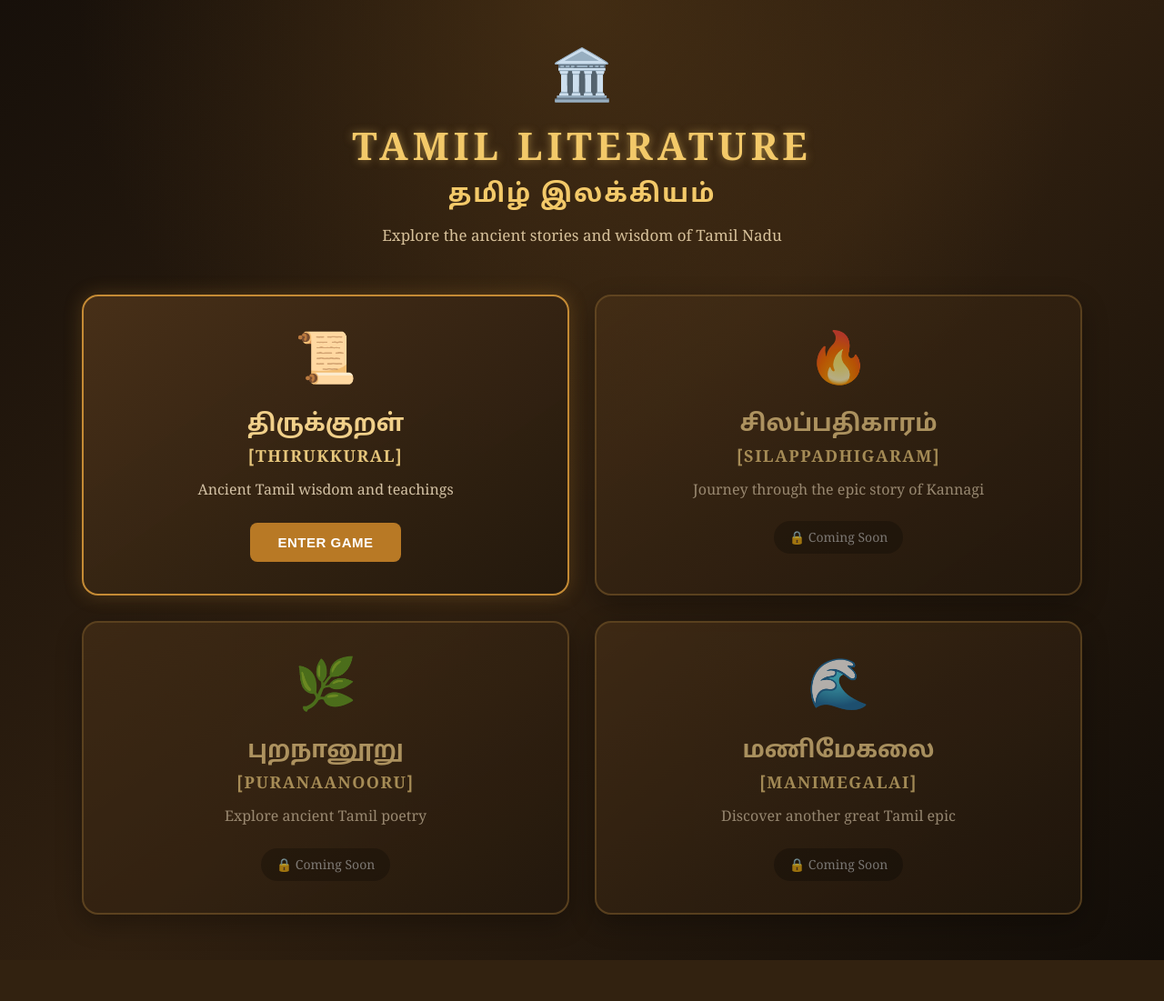
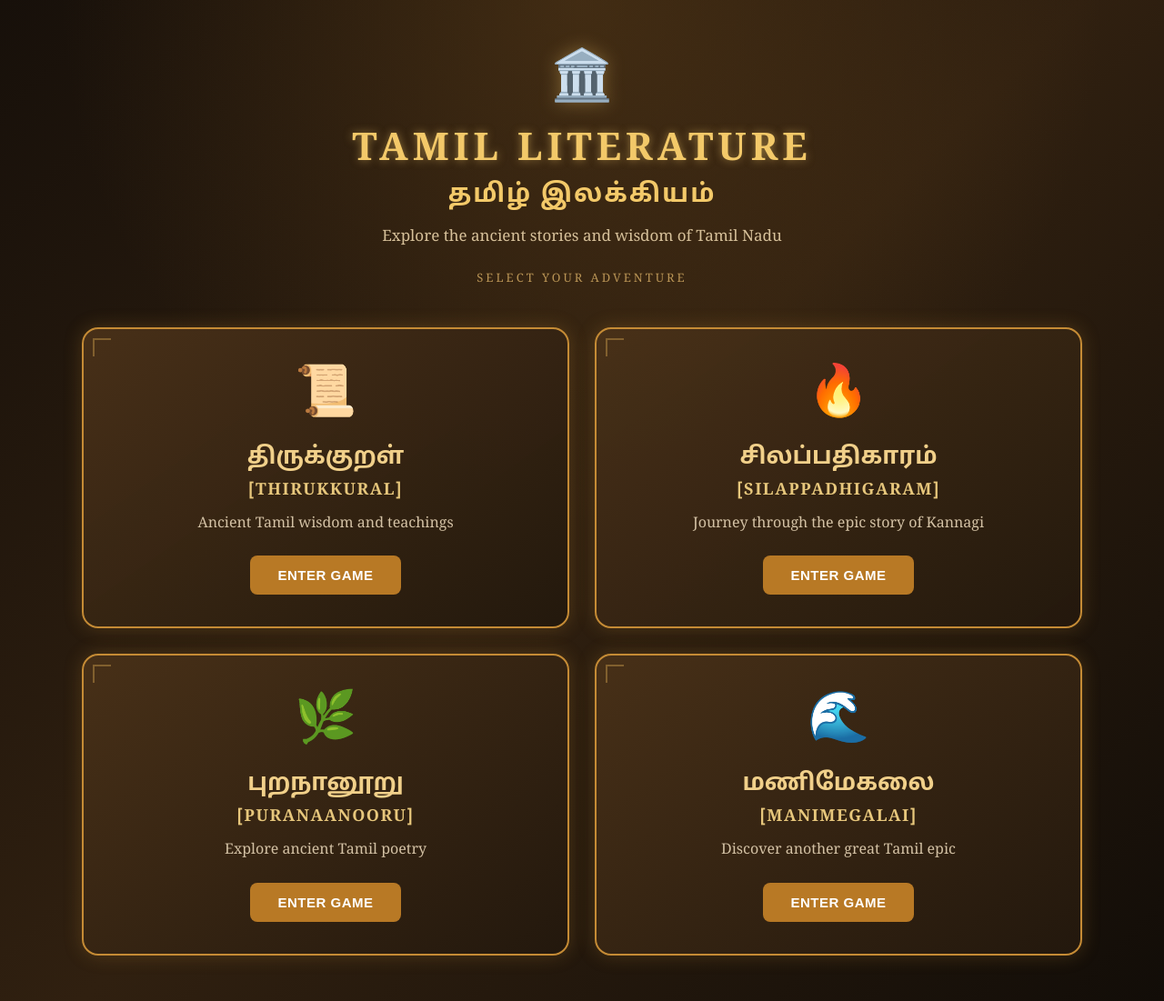
Before and after one commit to Sanjay-vengence/rpg-knowledge-quest, a FastAPI app: page / in a window 1280 px wide. Shown: the whole page at 91% size. Before the commit the page ends 1056 px from the top, so only its background shows below. Run offline with FastAPI, Linux system fonts and the light colour scheme.

Commit message:
Improve Literature Hub UI

```diff
--- a/static/hub.css
+++ b/static/hub.css
@@ -15,7 +15,6 @@
 
 body {
     min-height: 100vh;
-
     font-family:
         "Noto Sans Tamil",
         "Latha",
@@ -56,7 +55,7 @@ body {
 
 .hub-header {
     text-align: center;
-    margin-bottom: 50px;
+    margin-bottom: 45px;
 }
 
 
@@ -65,6 +64,11 @@ body {
 .temple-icon {
     font-size: 55px;
     margin-bottom: 10px;
+
+    filter:
+        drop-shadow(
+            0 0 10px rgba(243, 201, 105, 0.35)
+        );
 }
 
 
@@ -73,7 +77,6 @@ body {
 .hub-header h1 {
     font-size: 42px;
     letter-spacing: 5px;
-
     color: #f3c969;
 
     text-shadow:
@@ -85,11 +88,8 @@ body {
 
 .hub-header h2 {
     margin-top: 6px;
-
     font-size: 28px;
-
     letter-spacing: 2px;
-
     color: #f3c969;
 }
 
@@ -98,12 +98,27 @@ body {
 
 .hub-header p {
     margin-top: 15px;
+    font-size: 17px;
+    color: #d7c19a;
+    line-height: 1.6;
+}
 
-    font-size: 17px;
 
-    color: #d7c19a;
+/* =========================
+   SELECT YOUR ADVENTURE
+========================= */
 
-    line-height: 1.6;
+.hub-header::after {
+    content: "SELECT YOUR ADVENTURE";
+
+    display: block;
+
+    margin-top: 22px;
+
+    font-size: 13px;
+    letter-spacing: 3px;
+
+    color: #b99455;
 }
 
 
@@ -113,7 +128,6 @@ body {
 
 .literature-grid {
     max-width: 1100px;
-
     margin: auto;
 
     display: grid;
@@ -130,7 +144,9 @@ body {
 ========================= */
 
 .literature-card {
-    min-height: 270px;
+    position: relative;
+
+    min-height: 290px;
 
     padding: 35px;
 
@@ -157,17 +173,38 @@ body {
 }
 
 
+/* Small decorative corner */
+
+.literature-card::before {
+    content: "";
+
+    position: absolute;
+
+    top: 10px;
+    left: 10px;
+
+    width: 18px;
+    height: 18px;
+
+    border-top: 2px solid #9b7538;
+    border-left: 2px solid #9b7538;
+
+    opacity: 0.7;
+}
+
+
 /* =========================
    CARD HOVER
 ========================= */
 
 .literature-card:hover {
-    transform: translateY(-8px);
+    transform: translateY(-8px) scale(1.015);
 
     border-color: #d6a84d;
 
     box-shadow:
-        0 15px 40px rgba(0, 0, 0, 0.65);
+        0 15px 40px rgba(0, 0, 0, 0.65),
+        0 0 25px rgba(214, 168, 77, 0.18);
 }
 
 
@@ -179,6 +216,22 @@ body {
     font-size: 55px;
 
     margin-bottom: 18px;
+
+    transition:
+        transform 0.3s ease,
+        filter 0.3s ease;
+}
+
+
+/* Icon hover */
+
+.literature-card:hover .card-icon {
+    transform: translateY(-4px) scale(1.08);
+
+    filter:
+        drop-shadow(
+            0 0 8px rgba(243, 201, 105, 0.45)
+        );
 }
 
 
@@ -247,7 +300,8 @@ body {
     border-color: #f0bd50;
 
     box-shadow:
-        0 0 30px rgba(240, 189, 80, 0.3);
+        0 0 30px rgba(240, 189, 80, 0.3),
+        0 15px 40px rgba(0, 0, 0, 0.65);
 }
 
 
@@ -346,7 +400,6 @@ body {
 
     .hub-header h1 {
         font-size: 28px;
-
         letter-spacing: 3px;
     }
 
@@ -365,11 +418,18 @@ body {
     }
 
 
+    /* Adventure label */
+
+    .hub-header::after {
+        font-size: 11px;
+        letter-spacing: 2px;
+    }
+
+
     /* One card per row */
 
     .literature-grid {
         grid-template-columns: 1fr;
-
         gap: 20px;
     }
 
@@ -413,7 +473,6 @@ body {
 
     .hub-header h1 {
         font-size: 24px;
-
         letter-spacing: 2px;
     }
 
--- a/static/hub.js
+++ b/static/hub.js
@@ -1,3 +1,5 @@
-function startThirukkural() {
-    window.location.href = "/world";
+function startLiterature(literature) {
+
+    window.location.href = "/world?literature=" + encodeURIComponent(literature);
+
 }
--- a/templates/hub.html
+++ b/templates/hub.html
@@ -35,7 +35,8 @@
 
 
             <!-- THIRUKKURAL -->
-            <div class="literature-card active">
+            <div class="literature-card active"
+                 onclick="startLiterature('thirukkural')">
 
                 <div class="card-icon">📜</div>
 
@@ -48,7 +49,7 @@
                     Ancient Tamil wisdom and teachings
                 </p>
 
-                <button onclick="startThirukkural()">
+                <button onclick="event.stopPropagation(); startLiterature('thirukkural')">
                     ENTER GAME
                 </button>
 
@@ -56,7 +57,8 @@
 
 
             <!-- SILAPPADHIGARAM -->
-            <div class="literature-card locked">
+            <div class="literature-card active"
+                 onclick="startLiterature('silappadhigaram')">
 
                 <div class="card-icon">🔥</div>
 
@@ -69,15 +71,16 @@
                     Journey through the epic story of Kannagi
                 </p>
 
-                <span class="lock">
-                    🔒 Coming Soon
-                </span>
+                <button onclick="event.stopPropagation(); startLiterature('silappadhigaram')">
+                    ENTER GAME
+                </button>
 
             </div>
 
 
             <!-- PURANAANOORU -->
-            <div class="literature-card locked">
+            <div class="literature-card active"
+                 onclick="startLiterature('puranaanooru')">
 
                 <div class="card-icon">🌿</div>
 
@@ -90,15 +93,16 @@
                     Explore ancient Tamil poetry
                 </p>
 
-                <span class="lock">
-                    🔒 Coming Soon
-                </span>
+                <button onclick="event.stopPropagation(); startLiterature('puranaanooru')">
+                    ENTER GAME
+                </button>
 
             </div>
 
 
             <!-- MANIMEGALAI -->
-            <div class="literature-card locked">
+            <div class="literature-card active"
+                 onclick="startLiterature('manimegalai')">
 
                 <div class="card-icon">🌊</div>
 
@@ -111,9 +115,9 @@
                     Discover another great Tamil epic
                 </p>
 
-                <span class="lock">
-                    🔒 Coming Soon
-                </span>
+                <button onclick="event.stopPropagation(); startLiterature('manimegalai')">
+                    ENTER GAME
+                </button>
 
             </div>
 
@@ -128,4 +132,3 @@
 </body>
 
 </html>
-</html>
```
